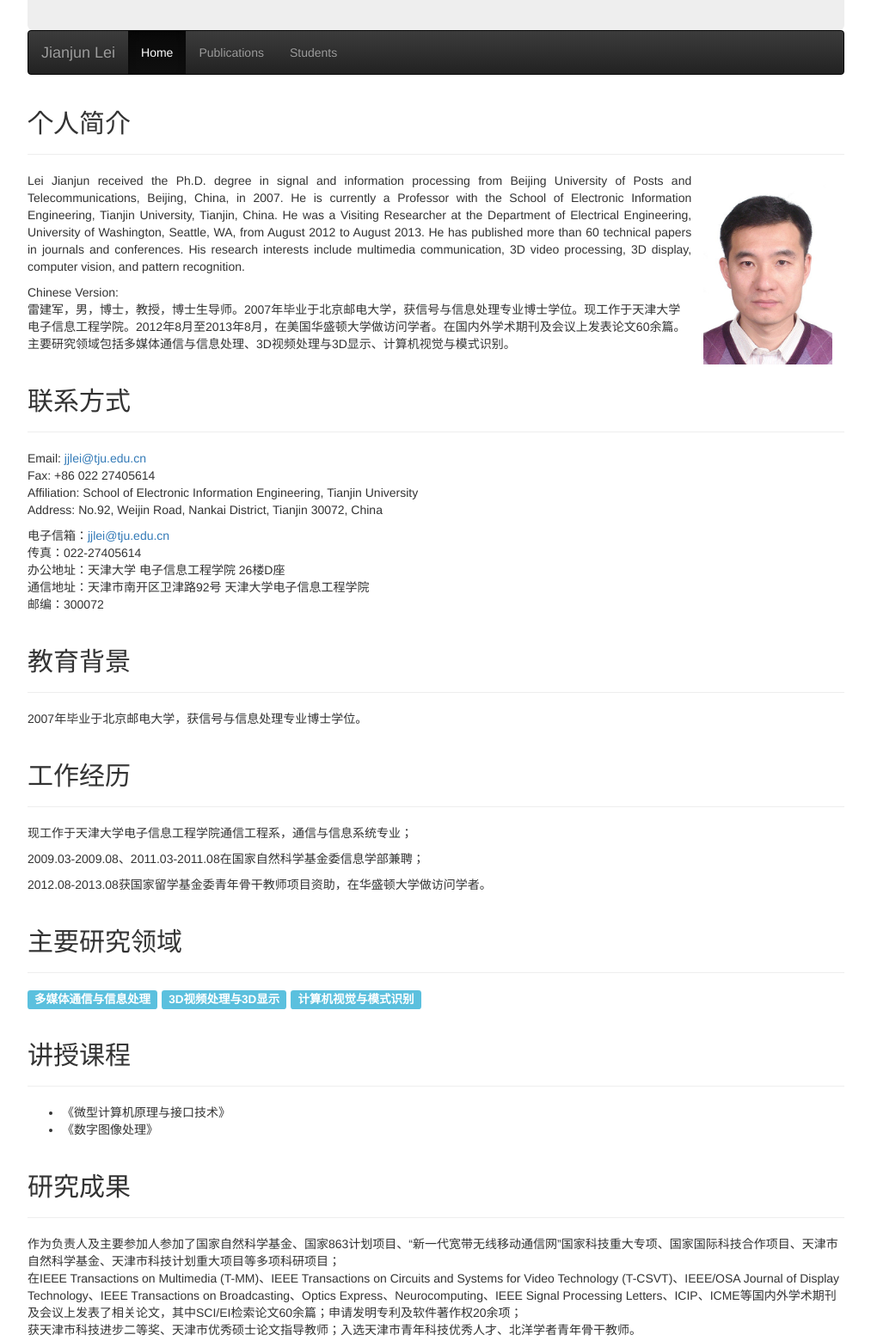
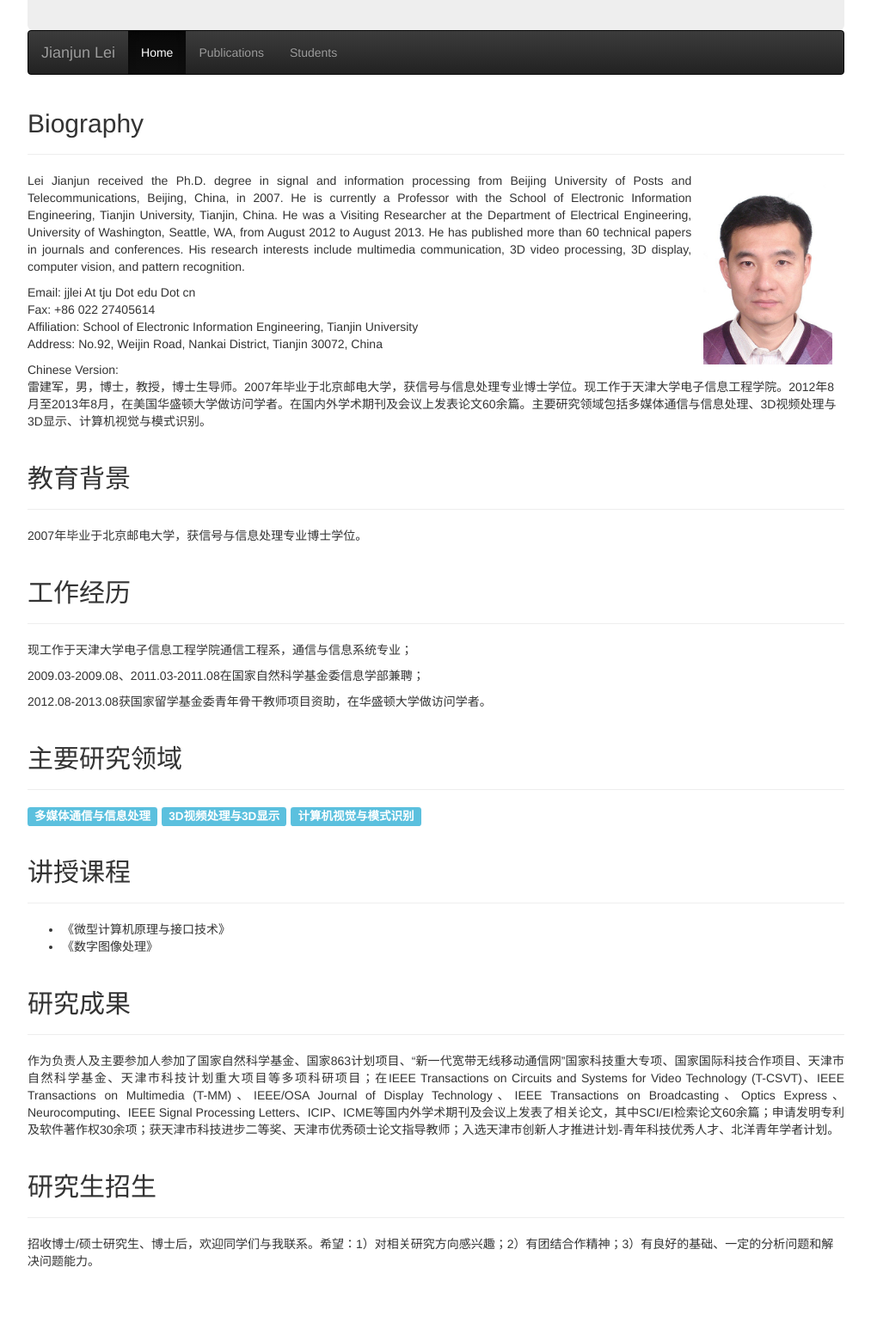
Before and after one commit to jianjunlei/jianjunlei.github.io, a website: page index.html in a window 1280 px wide. Shown: the part 140-1700 px from the top of the page at 86% size, without its empty margins (133-1146 px from the left). Drawn offline with Linux system fonts and the light colour scheme.

Commit message:
修改首页信息

```diff
--- a/index.html
+++ b/index.html
@@ -56,24 +56,16 @@
     </nav>
 
     <div class="page-header">
-      <h2>个人简介</h2>
+      <h2>Biography</h2>
     </div>
     <img class="teacher" src="./assets/teacher.jpg" alt="雷建军">
-    <p style="text-align: justify;">Lei Jianjun received the Ph.D. degree in signal and information processing from Beijing University of Posts and Telecommunications,
-Beijing, China, in 2007. He is currently a Professor with the School of Electronic Information Engineering, Tianjin University,
-Tianjin, China. He was a Visiting Researcher at the Department of Electrical Engineering, University of Washington, Seattle,
-WA, from August 2012 to August 2013. He has published more than 60 technical papers in journals and conferences. His research
-interests include multimedia communication, 3D video processing, 3D display, computer vision, and pattern recognition.
+    <p style="text-align: justify;">Lei Jianjun received the Ph.D. degree in signal and information processing from Beijing University of Posts and Telecommunications, Beijing, China, in 2007. He is currently a Professor with the School of Electronic Information Engineering, Tianjin University, Tianjin, China. He was a Visiting Researcher at the Department of Electrical Engineering, University of Washington, Seattle, WA, from August 2012 to August 2013. He has published more than 60 technical papers in journals and conferences. His research interests include multimedia communication, 3D video processing, 3D display, computer vision, and pattern recognition.
 </p>
+<p>Email: jjlei At tju Dot edu Dot cn <br>
+Fax: +86 022 27405614<br>
+Affiliation: School of Electronic Information Engineering, Tianjin University<br>
+Address: No.92, Weijin Road, Nankai District, Tianjin 30072, China</p>
 <p>Chinese Version:<br>雷建军，男，博士，教授，博士生导师。2007年毕业于北京邮电大学，获信号与信息处理专业博士学位。现工作于天津大学电子信息工程学院。2012年8月至2013年8月，在美国华盛顿大学做访问学者。在国内外学术期刊及会议上发表论文60余篇。主要研究领域包括多媒体通信与信息处理、3D视频处理与3D显示、计算机视觉与模式识别。</p>
-<div class="page-header">
-  <h2>联系方式</h2>
-</div>
-<p>Email: <a href="mailto:jjlei@tju.edu.cn">jjlei@tju.edu.cn</a><br> Fax: +86 022 27405614<br> Affiliation: School of Electronic
-  Information Engineering, Tianjin University<br> Address: No.92, Weijin Road, Nankai District, Tianjin 30072, China</p>
-<p>电子信箱：<a href="mailto:jjlei@tju.edu.cn">jjlei@tju.edu.cn</a><br> 传真：022-27405614
-  <br> 办公地址：天津大学 电子信息工程学院 26楼D座<br> 通信地址：天津市南开区卫津路92号 天津大学电子信息工程学院<br> 邮编：300072
-</p>
 <div class="page-header">
   <h2>教育背景</h2>
 </div>
@@ -112,10 +104,7 @@ interests include multimedia communication, 3D video processing, 3D display, com
 <div class="page-header">
   <h2>研究成果</h2>
 </div>
-<p>作为负责人及主要参加人参加了国家自然科学基金、国家863计划项目、“新一代宽带无线移动通信网”国家科技重大专项、国家国际科技合作项目、天津市自然科学基金、天津市科技计划重大项目等多项科研项目；<br> 在IEEE Transactions on
-  Multimedia (T-MM)、IEEE Transactions on Circuits and Systems for Video Technology (T-CSVT)、IEEE/OSA Journal of Display Technology、IEEE
-  Transactions on Broadcasting、Optics Express、Neurocomputing、IEEE Signal Processing Letters、ICIP、ICME等国内外学术期刊及会议上发表了相关论文，其中SCI/EI检索论文60余篇；申请发明专利及软件著作权20余项；<br>  获天津市科技进步二等奖、天津市优秀硕士论文指导教师；入选天津市青年科技优秀人才、北洋学者青年骨干教师。
-</p>
+<p style="text-align: justify;">作为负责人及主要参加人参加了国家自然科学基金、国家863计划项目、“新一代宽带无线移动通信网”国家科技重大专项、国家国际科技合作项目、天津市自然科学基金、天津市科技计划重大项目等多项科研项目；在IEEE Transactions on Circuits and Systems for Video Technology (T-CSVT)、IEEE Transactions on Multimedia (T-MM)、IEEE/OSA Journal of Display Technology、IEEE Transactions on Broadcasting、Optics Express、Neurocomputing、IEEE Signal Processing Letters、ICIP、ICME等国内外学术期刊及会议上发表了相关论文，其中SCI/EI检索论文60余篇；申请发明专利及软件著作权30余项；获天津市科技进步二等奖、天津市优秀硕士论文指导教师；入选天津市创新人才推进计划-青年科技优秀人才、北洋青年学者计划。</p>
 <div class="page-header">
   <h2>研究生招生</h2>
 </div>
```
